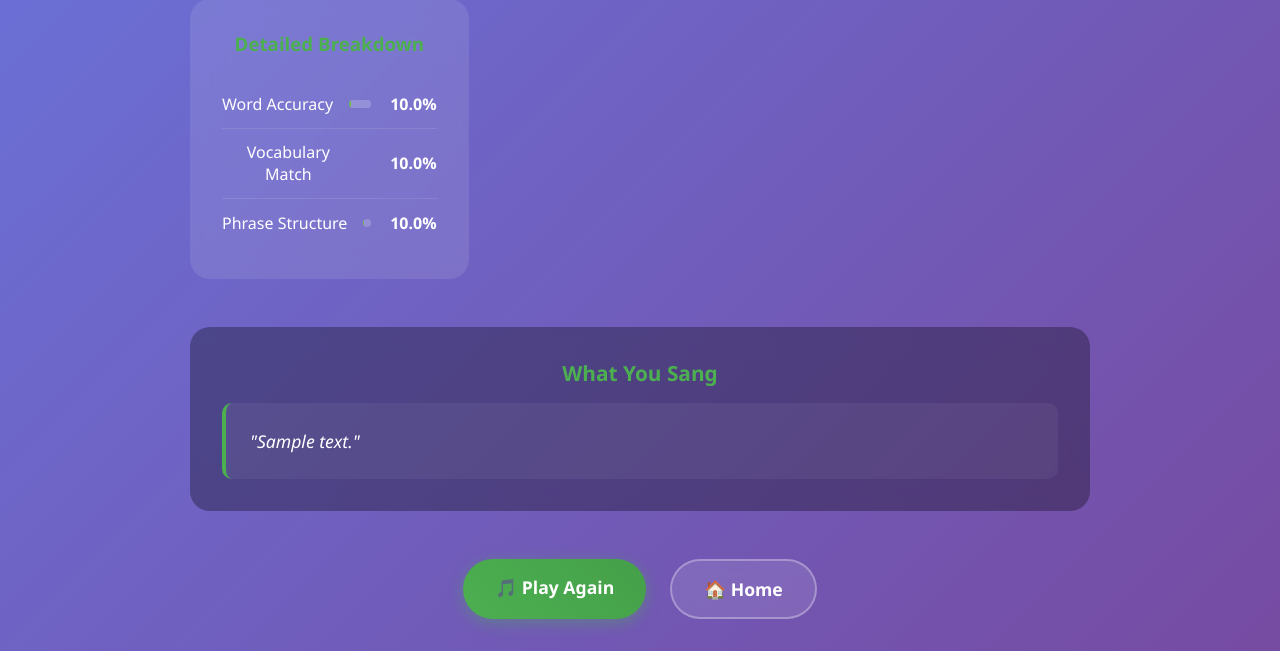
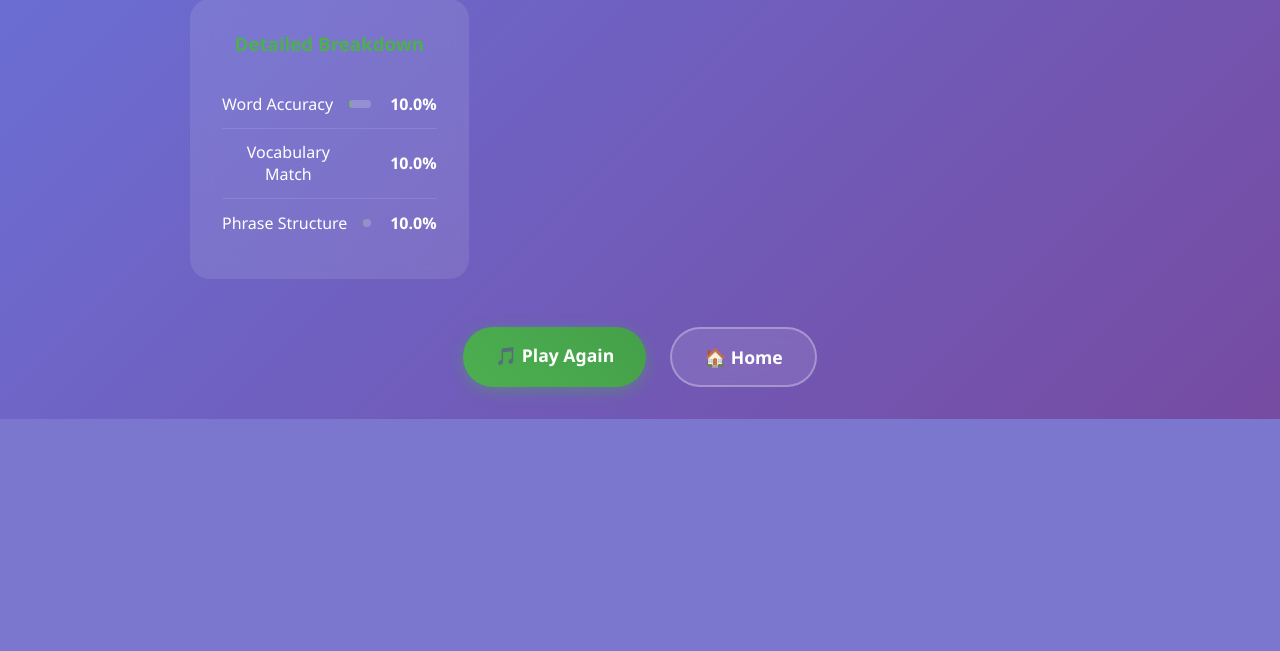
Before and after one commit to DB825/HackMitBlindKaraoke, a Flask app: template templates/results.html in a window 1280 px wide. Shown: the part 806-1457 px from the top of the page. After the commit the page ends 1225 px from the top, so only its background shows below. Run offline with Flask 3, Linux system fonts and the light colour scheme; the template is opened without the code that fills it: most values are stand-ins (such as "Sample title", 1, 10 or a date in 2020).

Commit message:
new eyes added, and removed transcribed printing

```diff
--- a/blind-karaoke/src/lib/database/songs.json
+++ b/blind-karaoke/src/lib/database/songs.json
@@ -38,11 +38,11 @@
     },
     {
       "id": 4,
-      "title": "Let It Be",
-      "artist": "The Beatles",
-      "lyrics": "When I find myself in times of trouble, Mother Mary comes to me. Speaking words of wisdom, let it be. And in my hour of darkness she is standing right in front of me. Speaking words of wisdom, let it be. Let it be, let it be, let it be, let it be. Whisper words of wisdom, let it be.",
+      "title": "Those Eyes",
+      "artist": "New West",
+      "lyrics": "When we're out in a crowd, laughing loud. And nobody knows why. When we're lost at a club, getting drunk. And you give me that smile. Going home in the back of a car. And your hand touches mine. When we're done making love and you look up. And give me those eyes. Cause all of the small things that you do Are what remind me why I fell for you. And when we're apart and I'm missing you. I close my eyes and all I see is you. And the small things you do",
       "spotify_track_id": "7iN1s7xHE4ifF5povM6A48",
-      "local_audio_file": "Let It Be - The Beatles.mp3",
+      "local_audio_file": "Those Eyes - New West.mp3",
       "genre": "Rock",
       "year": 1970,
       "difficulty": "medium",
--- a/main.py
+++ b/main.py
@@ -122,7 +122,6 @@ class KaraokeGame:
             print("\nStopping recording...")
             transcribed_text = self.transcriber.stop_recording()
             if transcribed_text:
-                print(f"You sang: {transcribed_text}")
                 self.analyze_performance(transcribed_text)
             self.is_recording = False
         else:
--- a/templates/index.html
+++ b/templates/index.html
@@ -158,7 +158,6 @@
             <h3>Performance Results</h3>
             <div class="score" id="overallScore"></div>
             <div id="detailedResults"></div>
-            <div id="transcribedText"></div>
         </div>
     </div>
 
@@ -289,7 +288,6 @@
             const results = document.getElementById('results');
             const overallScore = document.getElementById('overallScore');
             const detailedResults = document.getElementById('detailedResults');
-            const transcribedText = document.getElementById('transcribedText');
 
             overallScore.textContent = `Overall Score: ${data.results.overall_score.toFixed(1)}%`;
 
@@ -299,7 +297,7 @@
                 <p>Bigram F1: ${data.results.bigram_f1.toFixed(1)}%</p>
             `;
 
-            transcribedText.innerHTML = `<p><strong>You sang:</strong> "${data.transcribed_text}"</p>`;
+            // Transcribed text is used for scoring but not displayed
 
             results.style.display = 'block';
         }
--- a/templates/results.html
+++ b/templates/results.html
@@ -160,32 +160,6 @@
             text-align: right;
         }
 
-        .transcription-section {
-            background: rgba(0, 0, 0, 0.3);
-            border-radius: 20px;
-            padding: 2rem;
-            margin: 2rem 0;
-            backdrop-filter: blur(15px);
-            text-align: left;
-        }
-
-        .transcription-title {
-            font-size: 1.3rem;
-            font-weight: bold;
-            margin-bottom: 1rem;
-            text-align: center;
-            color: #4CAF50;
-        }
-
-        .transcription-text {
-            font-size: 1.1rem;
-            line-height: 1.6;
-            font-style: italic;
-            background: rgba(255, 255, 255, 0.05);
-            padding: 1.5rem;
-            border-radius: 10px;
-            border-left: 4px solid #4CAF50;
-        }
 
         .performance-message {
             font-size: 1.5rem;
@@ -344,10 +318,6 @@
             </div>
         </div>
 
-        <div class="transcription-section">
-            <div class="transcription-title">What You Sang</div>
-            <div class="transcription-text">"{{ transcribed_text }}"</div>
-        </div>
 
         <div class="action-buttons">
             <a href="/mood-selection" class="action-btn primary-btn">🎵 Play Again</a>
--- a/web_app.py
+++ b/web_app.py
@@ -28,9 +28,9 @@ class KaraokeWebGame:
         # Mood-based song categorization based on the moods in songs.json
         self.mood_songs = {
             'happy': [3],      # Happy Birthday (celebratory, joyful, cheerful)
-            'sad': [],         # No songs currently tagged as sad
+            'sad': [4],        # Those Eyes (peaceful, reflective, calming) - moved to sad for demo
             'energetic': [2],  # Toxic (energetic, seductive, playful)
-            'chill': [4, 5]    # Let It Be (peaceful, reflective, calming), Twinkle Twinkle (innocent, peaceful, nostalgic)
+            'chill': [5]       # Twinkle Twinkle (innocent, peaceful, nostalgic)
         }
 
     def load_songs_database(self):
```
Also changed, not shown: 1 other file.
